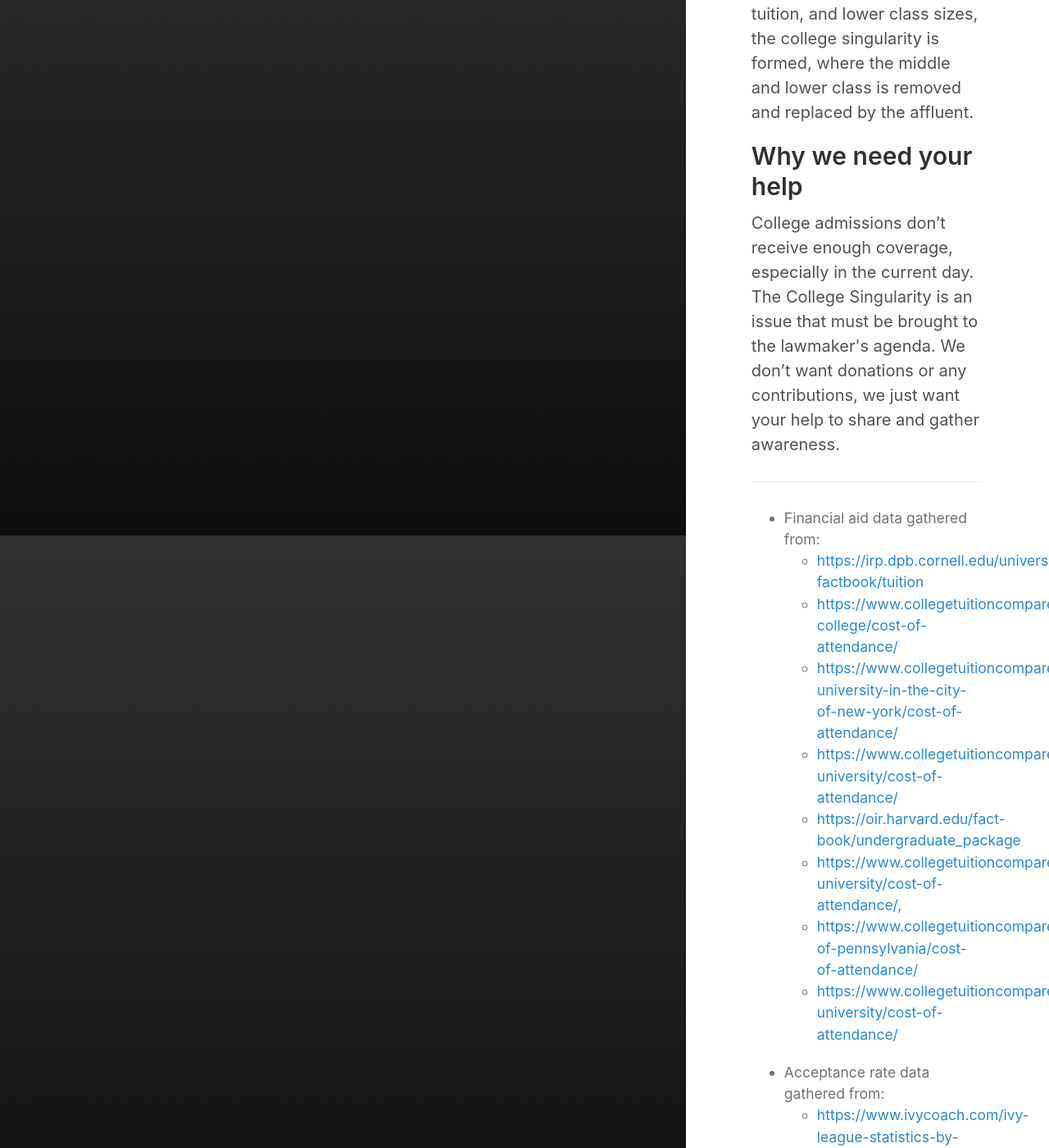
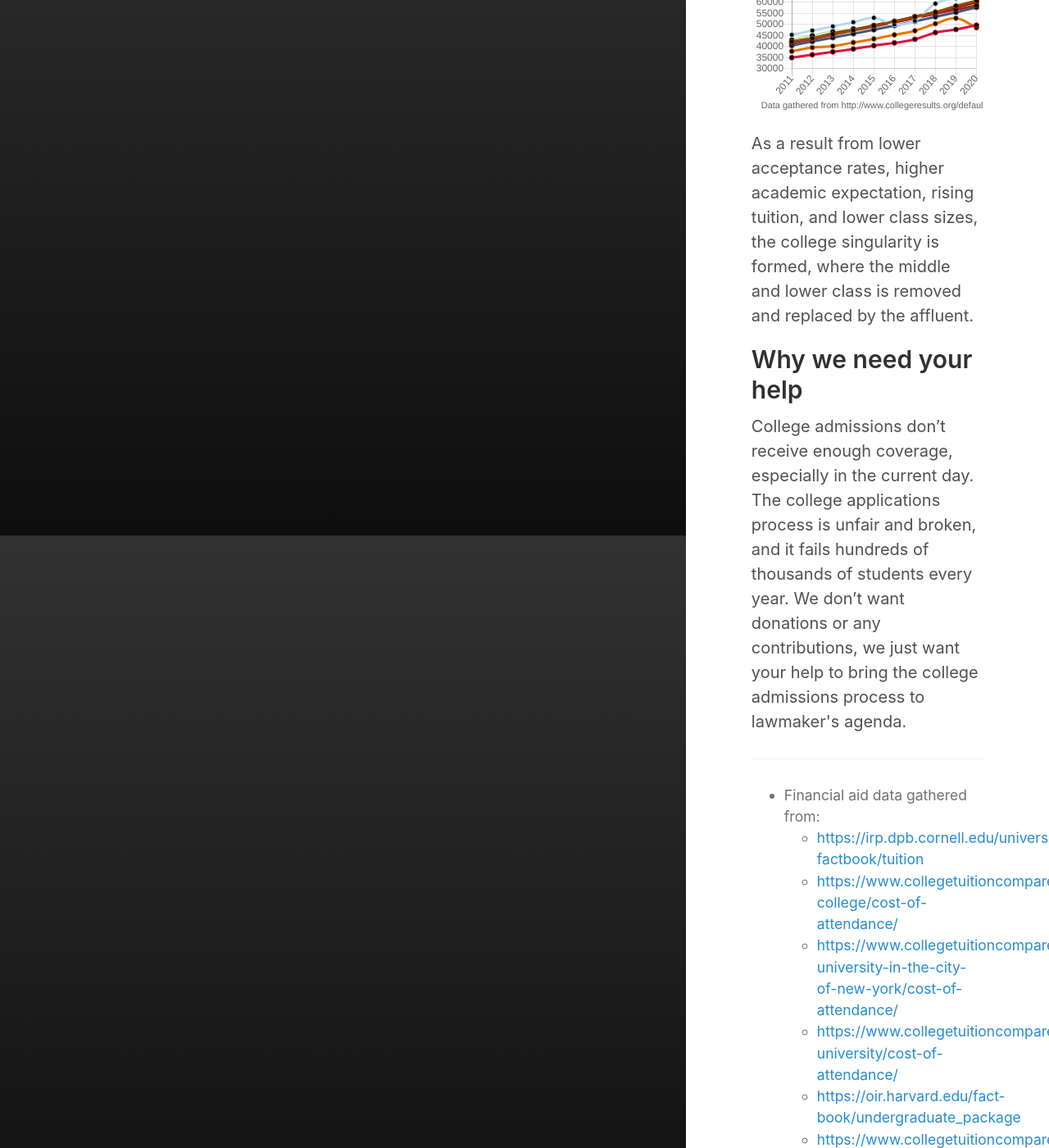
Before and after one commit to csnglr/csnglr, a Jekyll site: the page built from index.html, in a window 1280 px wide and 1400 px high, scrolled down 6547 px. Shown: the whole window at 82% size. Built offline with Jekyll 4.4.1, drawn with Linux system fonts in a browser that asks for light colours; the list of posts is cut into pages by our own code.

Commit message:
Chart update

```diff
--- a/_includes/charts/ivychart.html
+++ b/_includes/charts/ivychart.html
@@ -1,5 +1,5 @@
 
-<canvas id="line-chart" width="800" height="450"></canvas>
+<canvas id="line-chart" width="100vh" height="100vw"></canvas>
 <script>
   new Chart(document.getElementById("line-chart"), {
     type: 'line',
--- a/_includes/charts/satchart.html
+++ b/_includes/charts/satchart.html
@@ -1,4 +1,4 @@
-<canvas id="myChart" width="400" height="400"></canvas>
+<canvas id="myChart" width="100vw" height="100vh"></canvas>
 <script>
 var ctx = document.getElementById('myChart').getContext('2d');
 var myChart = new Chart(ctx, {
--- a/_includes/charts/tuitionchart.html
+++ b/_includes/charts/tuitionchart.html
@@ -1,5 +1,5 @@
 
-<canvas id="tuition-chart" width="800" height="450"></canvas>
+<canvas id="tuition-chart" width="100em" height="100em"></canvas>
 <script>
   new Chart(document.getElementById("tuition-chart"), {
     type: 'line',
@@ -7,7 +7,7 @@
       labels: [2011, 2012, 2013, 2014, 2015, 2016, 2017, 2018, 2019, 2020],
       datasets: [
 
-      {% for college in site.data.tuition.entries %}
+      {% for college in site.data.tuitiony.entries %}
       {
         data: [{{ college.y2011 }},{{ college.y2012 }},{{ college.y2013 }},{{ college.y2014 }},{{ college.y2015 }},{{ college.y2016 }},{{ college.y2017 }},{{ college.y2018 }},{{ college.y2019 }},{{ college.y2020 }},],
         label: "{{college.College}}",
--- a/index.html
+++ b/index.html
@@ -44,8 +44,7 @@
 <p>{% include charts/tuitionchart.html %}</p>
 <p>As a result from lower acceptance rates, higher academic expectation, rising tuition, and lower class sizes, the college singularity is formed, where the middle and lower class is removed and replaced by the affluent.</p>
 <h2 id="why-we-need-your-help">Why we need your help</h2>
-<p>College admissions don’t receive enough coverage, especially in the current day. The College Singularity is an issue that must be brought to the lawmaker&#39;s agenda. We don’t want donations or any contributions, we just want your help to share
-  and gather awareness.</p>
+<p>College admissions don’t receive enough coverage, especially in the current day. The college applications process is unfair and broken, and it fails hundreds of thousands of students every year. We don’t want donations or any contributions, we just want your help to bring the college admissions process to lawmaker's agenda.
 <hr>
 <div style='font-size: 0.875em; color: #717171'>
   <ul>
```
Also changed, not shown: _data/tuitiony.yml (renamed from _data/tuition.yml).
